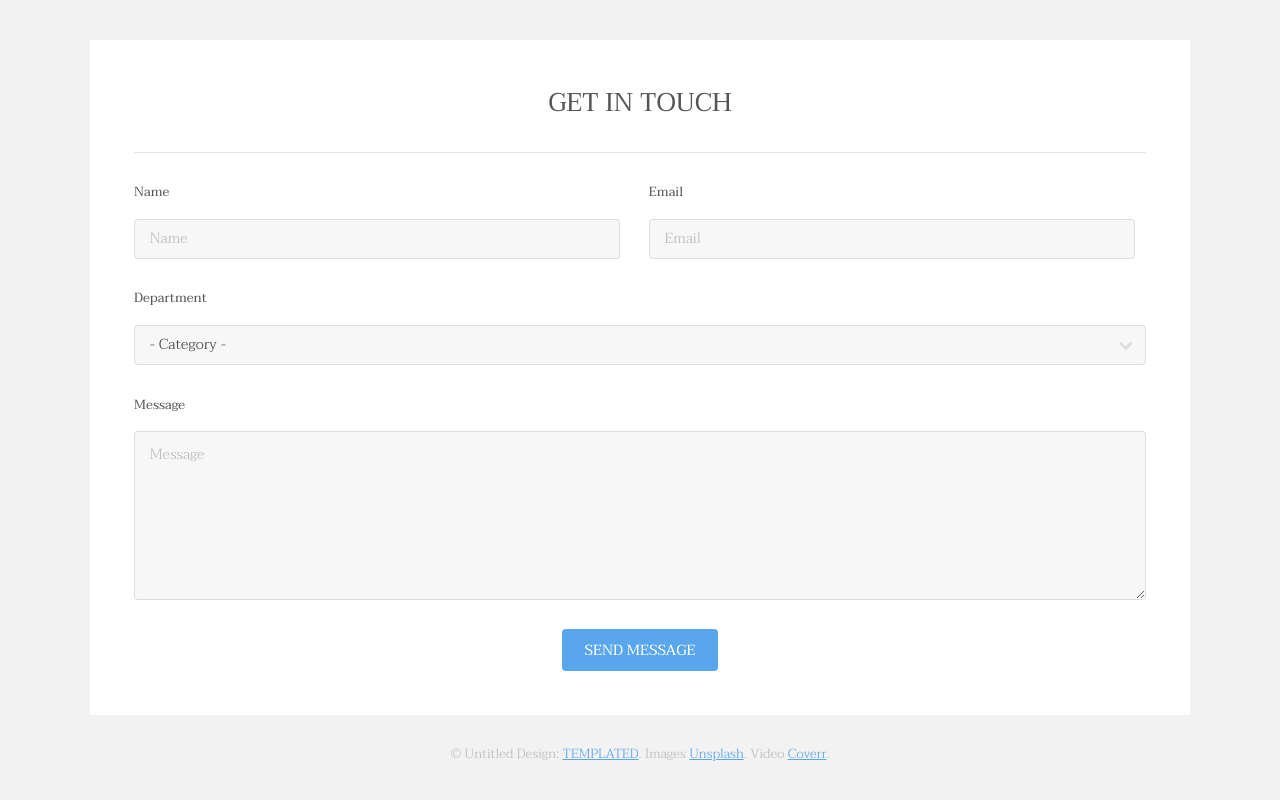
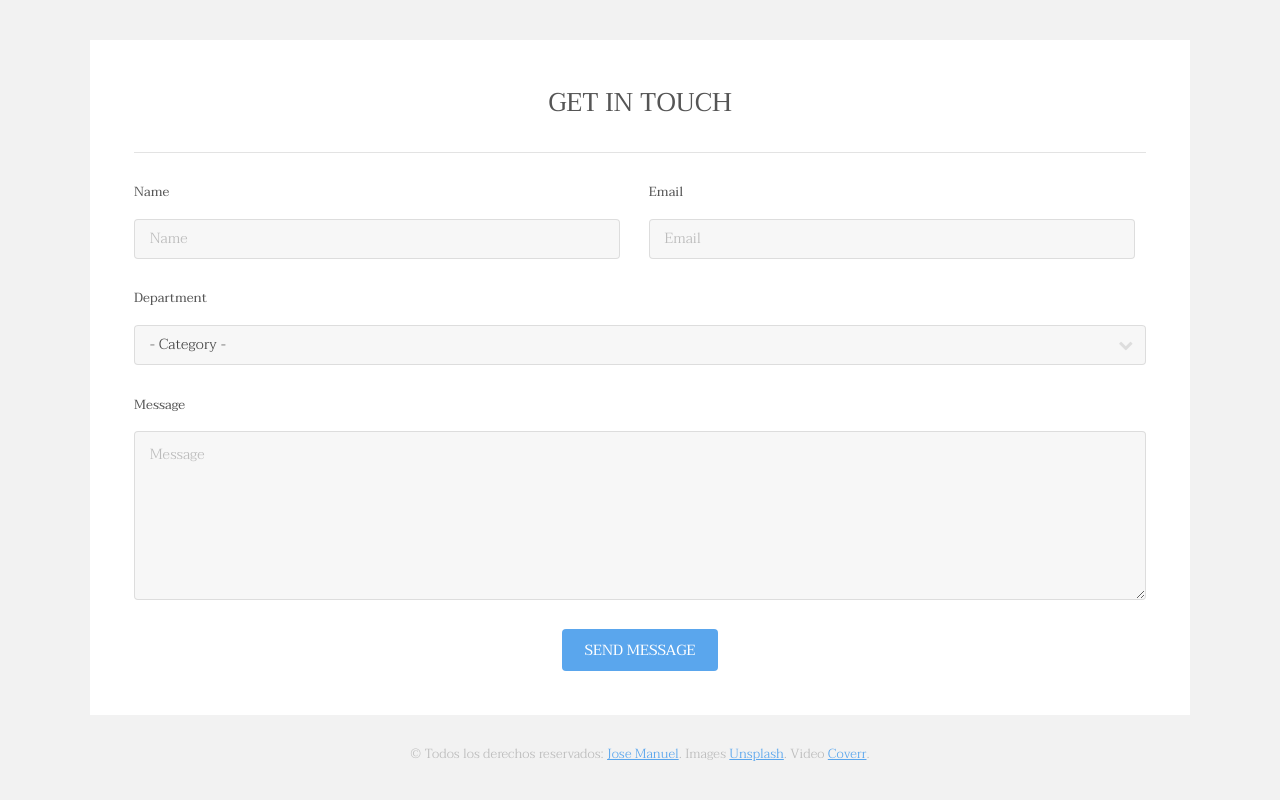
Before and after one commit to JoseManuelDAW/04_REP_METROPOLITA, a plain HTML site: page index.html in a window 1280 px wide. Shown: the part 3231-4031 px from the top of the page. Drawn offline with Linux system fonts and the light colour scheme.

Commit message:
cambios en el pie de página por JOSE

```diff
--- a/index.html
+++ b/index.html
@@ -194,7 +194,7 @@
 						</div>
 					</section>
 					<div class="copyright">
-						&copy; Untitled Design: <a href="https://templated.co/">TEMPLATED</a>. Images <a href="https://unsplash.com/">Unsplash</a>. Video <a href="http://coverr.co/">Coverr</a>.
+						&copy; Todos los derechos reservados: <a href="https://templated.co/">Jose Manuel</a>. Images <a href="https://unsplash.com/">Unsplash</a>. Video <a href="http://coverr.co/">Coverr</a>.
 					</div>
 				</div>
 			</footer>
```
